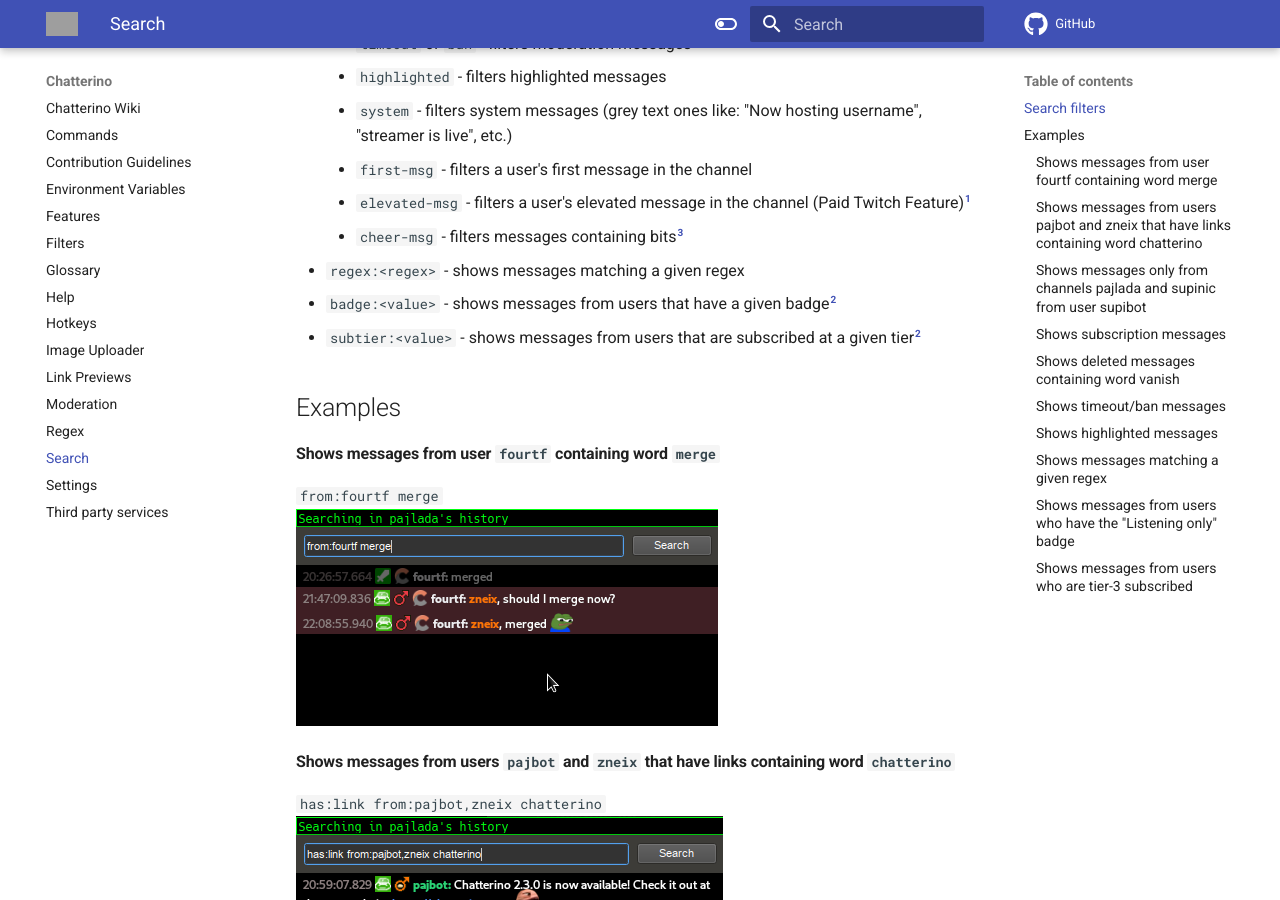
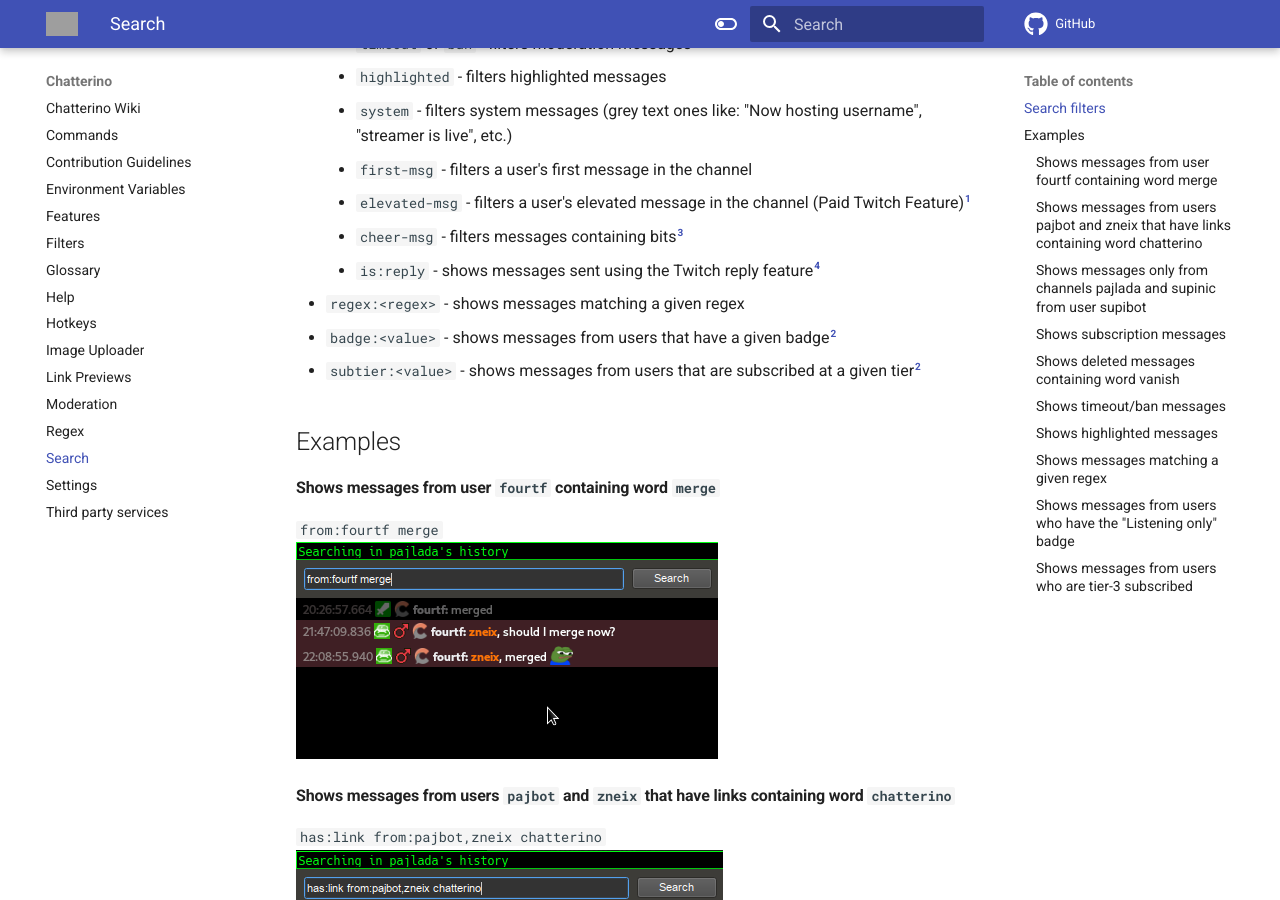
Before and after one commit to Chatterino/wiki, an MkDocs documentation site: the page built from docs/Search.md, in a window 1280 px wide and 900 px high, scrolled down 696 px. Built offline with MkDocs 1.6.1 and Material for MkDocs 9.7.7, drawn with Linux system fonts in a browser that asks for light colours; comment, search, counter and statistics services are not loaded; some of the changed text lies outside the part shown; grey boxes are pictures that could not be loaded.

Commit message:
Add `is:reply` docs

```diff
--- a/docs/Search.md
+++ b/docs/Search.md
@@ -21,6 +21,7 @@
     - `first-msg` - filters a user's first message in the channel
     - `elevated-msg` - filters a user's elevated message in the channel (Paid Twitch Feature)[^1]
     - `cheer-msg` - filters messages containing bits[^3]
+    - `is:reply` - shows messages sent using the Twitch reply feature[^5]
 - `regex:<regex>` - shows messages matching a given regex
 - `badge:<value>` - shows messages from users that have a given badge[^2]
 - `subtier:<value>` - shows messages from users that are subscribed at a given tier[^2]
```
Also changed, not shown: other parts of docs/Search.md (+1 -0 lines).
